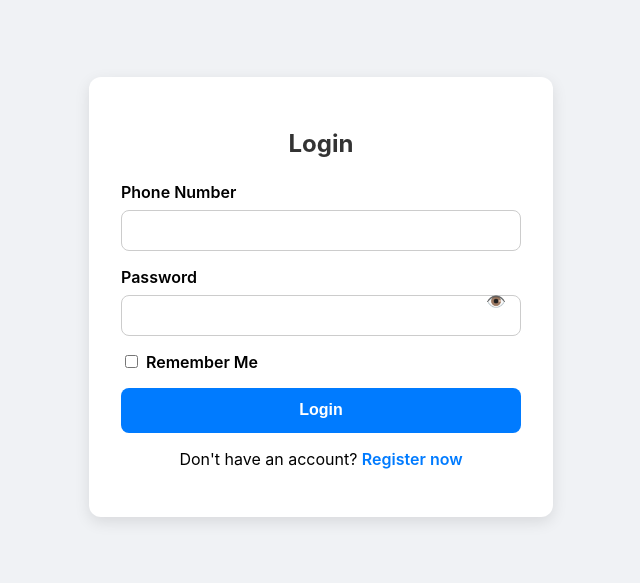
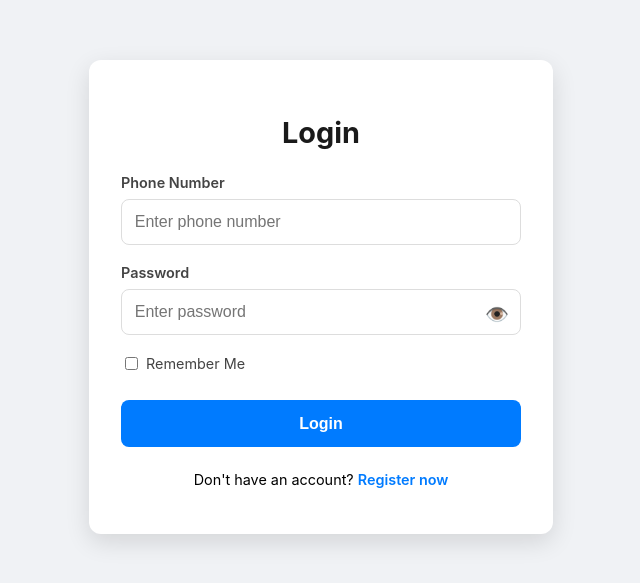
Before and after one commit to art-community-download/web-site, a plain HTML site: page login_register.html in a window 1280 px wide. Shown: the part 103-686 px from the top of the page, without its empty margins (319-959 px from the left). Drawn offline with Linux system fonts and the light colour scheme.

Commit message:
Update login_register.html

```diff
--- a/login_register.html
+++ b/login_register.html
@@ -18,65 +18,93 @@
             background-color: white;
             padding: 2rem;
             border-radius: 12px;
-            box-shadow: 0 5px 15px rgba(0,0,0,0.1);
-            width: 100%;
+            box-shadow: 0 8px 24px rgba(0,0,0,0.12);
+            width: 90%;
             max-width: 400px;
         }
         h2 {
             text-align: center;
-            color: #333;
+            color: #1a1a1a;
             margin-bottom: 1.5rem;
+            font-size: 1.8rem;
         }
         .form-group {
-            margin-bottom: 1rem;
+            margin-bottom: 1.2rem;
+            position: relative;
         }
         label {
             display: block;
             margin-bottom: 0.5rem;
             font-weight: 600;
+            color: #444;
+            font-size: 0.9rem;
         }
         input[type="text"], input[type="password"] {
             width: 100%;
-            padding: 0.75rem;
-            border: 1px solid #ccc;
+            padding: 0.8rem;
+            border: 1px solid #ddd;
             border-radius: 8px;
-            box-sizing: border-box; /* Important for padding */
+            box-sizing: border-box;
+            font-size: 1rem;
+            transition: border-color 0.2s;
         }
-        .password-container {
-            position: relative;
+        input[type="text"]:focus, input[type="password"]:focus {
+            border-color: #007bff;
+            outline: none;
+        }
+
+        /* --- Eye Icon Styling Updated --- */
+        .password-container input {
+            padding-right: 45px; /* টেক্সট যেন চোখের নিচে না চলে যায় */
         }
         .toggle-password {
             position: absolute;
-            right: 15px;
-            top: 50%;
-            transform: translateY(-50%);
+            right: 12px;
+            top: 38px; /* লেবেল এবং ইনপুটের মাঝখানে এডজাস্টমেন্ট */
             cursor: pointer;
-            color: #888;
+            color: #666;
+            font-size: 1.2rem;
+            user-select: none;
+            background: transparent;
+            border: none;
+            z-index: 10;
         }
+        .toggle-password:hover {
+            color: #007bff;
+        }
+
         button {
             width: 100%;
-            padding: 0.85rem;
+            padding: 0.9rem;
             border: none;
             border-radius: 8px;
             background-color: #007bff;
             color: white;
             font-size: 1rem;
-            font-weight: bold;
+            font-weight: 600;
             cursor: pointer;
-            transition: background-color 0.3s;
+            transition: background-color 0.2s, transform 0.1s;
+            margin-top: 0.5rem;
         }
         button:hover {
             background-color: #0056b3;
         }
+        button:active {
+            transform: scale(0.98);
+        }
         .toggle-form {
             text-align: center;
-            margin-top: 1rem;
+            margin-top: 1.5rem;
+            font-size: 0.9rem;
         }
         .toggle-form a {
             color: #007bff;
             cursor: pointer;
             text-decoration: none;
             font-weight: 600;
+        }
+        .toggle-form a:hover {
+            text-decoration: underline;
         }
         #register-form {
             display: none;
@@ -91,16 +119,16 @@
             <h2>Login</h2>
             <div class="form-group">
                 <label for="login-phone">Phone Number</label>
-                <input type="text" id="login-phone" required>
+                <input type="text" id="login-phone" placeholder="Enter phone number" required>
             </div>
             <div class="form-group password-container">
                 <label for="login-password">Password</label>
-                <input type="password" id="login-password" required>
+                <input type="password" id="login-password" placeholder="Enter password" required>
                 <span class="toggle-password" onclick="togglePasswordVisibility('login-password')">👁️</span>
             </div>
             <div class="form-group" style="display: flex; align-items: center;">
                 <input type="checkbox" id="remember-me" style="width: auto; margin-right: 8px;">
-                <label for="remember-me" style="margin-bottom: 0;">Remember Me</label>
+                <label for="remember-me" style="margin-bottom: 0; font-weight: normal;">Remember Me</label>
             </div>
             <button onclick="loginUser()">Login</button>
             <div class="toggle-form">
@@ -113,20 +141,21 @@
             <h2>Register</h2>
             <div class="form-group">
                 <label for="register-phone">Phone Number</label>
-                <input type="text" id="register-phone" required>
+                <input type="text" id="register-phone" placeholder="Enter phone number" required>
             </div>
             <div class="form-group password-container">
                 <label for="register-password">Password</label>
-                <input type="password" id="register-password" required>
+                <input type="password" id="register-password" placeholder="Create password" required>
                  <span class="toggle-password" onclick="togglePasswordVisibility('register-password')">👁️</span>
             </div>
             <div class="form-group">
                 <label for="confirm-password">Confirm Password</label>
-                <input type="password" id="confirm-password" required>
+                <input type="password" id="confirm-password" placeholder="Confirm password" required>
             </div>
+            <!-- Invitation Code is Optional -->
             <div class="form-group">
-                <label for="invitation-code">Invitation Code (Required)</label>
-                <input type="text" id="invitation-code" required>
+                <label for="invitation-code">Invitation Code (Optional)</label>
+                <input type="text" id="invitation-code" placeholder="Enter code if you have one">
             </div>
             <button onclick="registerUser()">Register</button>
             <div class="toggle-form">
@@ -141,12 +170,13 @@
     <script src="https://www.gstatic.com/firebasejs/8.6.1/firebase-database.js"></script>
 
     <script>
+        // Updated Configuration provided by you
         const firebaseConfig = {
           apiKey: "AIzaSyA-6c8nN8TUj9V8km-NAVkjgoIeQ5m7_ms",
           authDomain: "art-732d1.firebaseapp.com",
           databaseURL: "https://art-732d1-default-rtdb.firebaseio.com",
           projectId: "art-732d1",
-            storageBucket: "art-732d1.appspot.com",
+          storageBucket: "art-732d1.firebasestorage.app",
           messagingSenderId: "901862985233",
           appId: "1:901862985233:web:ddfd6b7c8a57c65ef0ebb0"
         };
@@ -174,15 +204,15 @@
             }
         }
 
-        // --- Updated Registration Logic ---
+        // --- Registration Logic (Referral Optional) ---
         function registerUser() {
             const phone = document.getElementById('register-phone').value;
             const password = document.getElementById('register-password').value;
             const confirmPassword = document.getElementById('confirm-password').value;
-            const invitationCode = document.getElementById('invitation-code').value.trim(); // This is the referrer's UID
+            const invitationCode = document.getElementById('invitation-code').value.trim();
 
-            if (!phone || !password || !invitationCode) {
-                alert("Please fill in all required fields.");
+            if (!phone || !password) {
+                alert("Please fill in phone and password.");
                 return;
             }
             if (password.length < 6) {
@@ -194,45 +224,62 @@
                 return;
             }
 
-            // Step 1: Check if the invitation code (referrer's UID) is valid
+            // Scenario 1: No invitation code provided
+            if (invitationCode === "") {
+                createFirebaseUser(phone, password, null);
+            }
+            // Scenario 2: Invitation code provided
+            else {
                 database.ref('users/' + invitationCode).once('value').then(snapshot => {
                     if (!snapshot.exists()) {
-                    alert("Invalid Invitation Code. Please check the code and try again.");
+                        alert("Invalid Invitation Code. Please remove it or enter a valid one.");
                         return;
                     }
+                    // Code valid, proceed
+                    createFirebaseUser(phone, password, invitationCode);
+                }).catch(error => {
+                    alert("Error checking code: " + error.message);
+                });
+            }
+        }
 
-                // Step 2: If code is valid, proceed with creating the new user
+        // Helper function to create user
+        function createFirebaseUser(phone, password, referrerUid) {
             const email = phone + "@artfreeincome.com";
+
             auth.createUserWithEmailAndPassword(email, password)
                 .then((userCredential) => {
                     const newUser = userCredential.user;
 
-                        // Step 3: Save the new user's data
-                        database.ref('users/' + newUser.uid).set({
+                    const userData = {
                         phone: phone,
                         uid: newUser.uid,
                         balance: 0,
-                            referralCount: 0, // New users start with 0 referrals
-                            usedInvitationCode: invitationCode, // Store who referred them
+                        referralCount: 0,
                         createdAt: new Date().toISOString()
-                        });
+                    };
 
-                        // Step 4: Increment the referrer's referralCount using a transaction
-                        const referrerRef = database.ref('users/' + invitationCode + '/referralCount');
+                    // If there was a referrer, save who it was
+                    if (referrerUid) {
+                        userData.usedInvitationCode = referrerUid;
+                    }
+
+                    // Step 1: Save new user data
+                    database.ref('users/' + newUser.uid).set(userData);
+
+                    // Step 2: If referrer exists, update their count
+                    if (referrerUid) {
+                        const referrerRef = database.ref('users/' + referrerUid + '/referralCount');
                         referrerRef.transaction(currentCount => {
                             return (currentCount || 0) + 1;
                         });
+                    }
 
                     alert("Registration successful! Please login.");
                     showLoginForm();
                 })
                 .catch((error) => {
-                        // Handle errors like "email-already-in-use"
                     alert("Registration Error: " + error.message);
-                    });
-
-            }).catch(error => {
-                alert("Error validating invitation code: " + error.message);
                 });
         }
 
```
Lines whose indentation alone changed are shown as unchanged.
